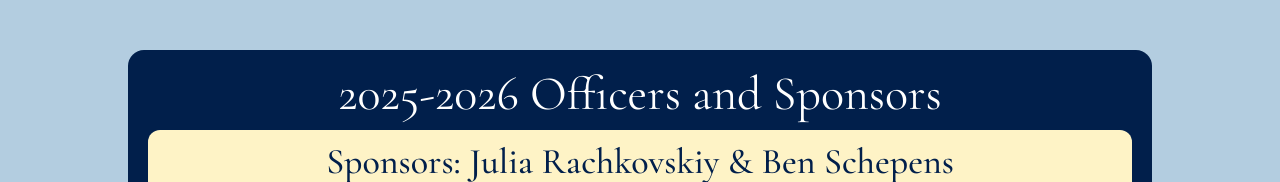
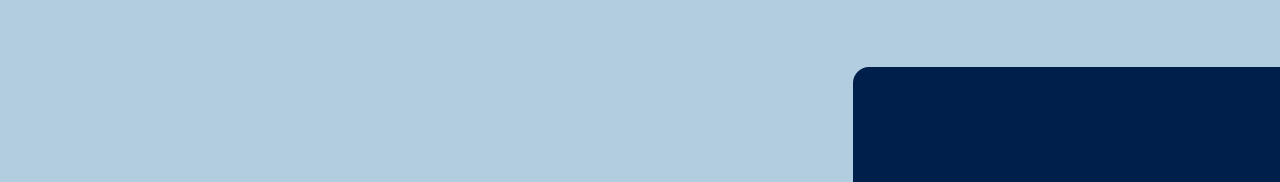
Before and after one commit to GSMSTCSHS/GSMSTCSHS.github.io, a Next.js app: page / in a window 1280 px wide. Shown: the part 770-952 px from the top of the page. Built offline with nearby package versions, Linux system fonts and the light colour scheme.

Commit message:
Move officers and sponsors to the bottom

```diff
--- a/app/page.tsx
+++ b/app/page.tsx
@@ -3,7 +3,7 @@ import SponsorsAndOfficers from "./components/sponsorsAndOfficers";
 
 export default function Home() {
   return (
-    <main className="bg-background place-items-center">
+    <main className="bg-background place-items-center h-full pb-5">
       <Section
         isContentLeft={false}
         headerText="GSMST CSHS"
@@ -24,7 +24,6 @@ export default function Home() {
           </div>
         }
       />
-      <SponsorsAndOfficers />
 
       <Section
         isContentLeft={true}
@@ -103,6 +102,7 @@ export default function Home() {
           </div>
         }
       />
+      <SponsorsAndOfficers />
     </main>
   );
 }
```
